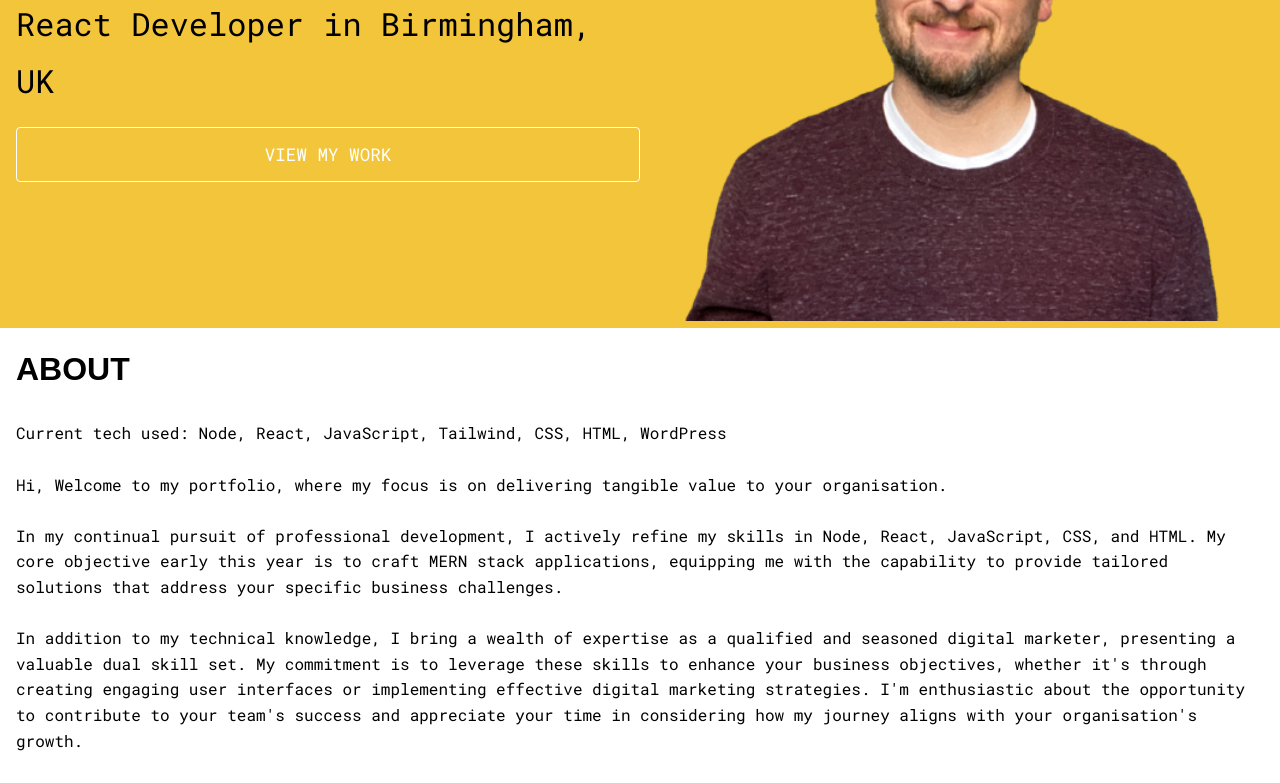
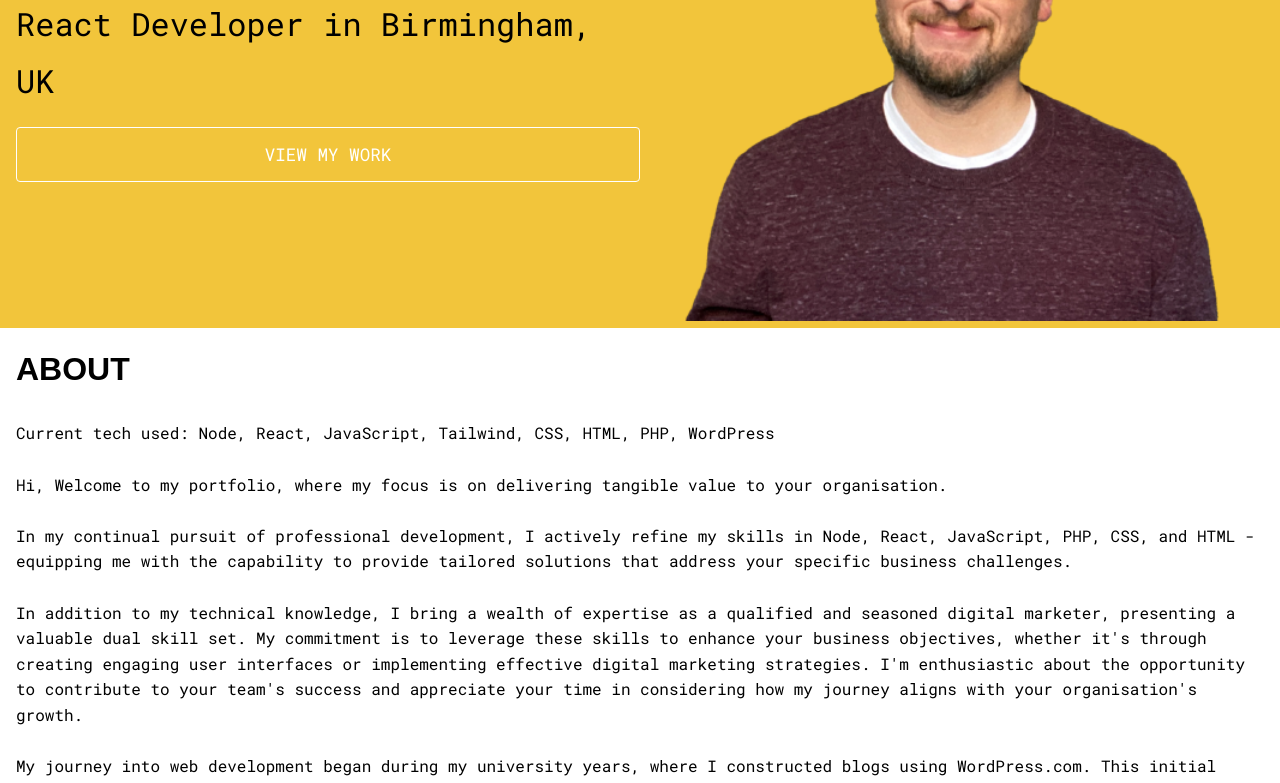
Before and after one commit to JAldo1980/react-revised-portfolio-website, a React (Vite) app: page / in a window 1280 px wide. Shown: the part 391-1174 px from the top of the page. Built offline with nearby package versions, Linux system fonts and the light colour scheme; a web font is replaced by a local one.

Commit message:
Update About.jsx
Text adjustments

```diff
--- a/components/About.jsx
+++ b/components/About.jsx
@@ -8,7 +8,7 @@ export default function About() {
          <br></br>
          <p>
           Current tech used:{" "}
-          <strong>Node, React, JavaScript, Tailwind, CSS, HTML, WordPress</strong>
+          <strong>Node, React, JavaScript, Tailwind, CSS, HTML, PHP, WordPress</strong>
         </p>
         <br></br>
         <p>
@@ -18,8 +18,7 @@ export default function About() {
         <br></br>
         <p>
           In my continual pursuit of professional development, I actively refine
-          my skills in Node, React, JavaScript, CSS, and HTML. My core objective
-          early this year is to craft MERN stack applications, equipping me with
+          my skills in Node, React, JavaScript, PHP, CSS, and HTML - equipping me with
           the capability to provide tailored solutions that address your
           specific business challenges.
         </p>
```
